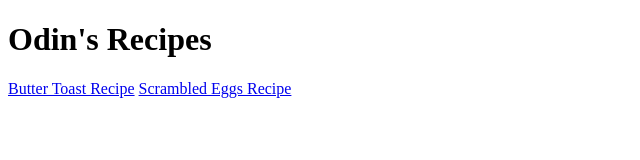
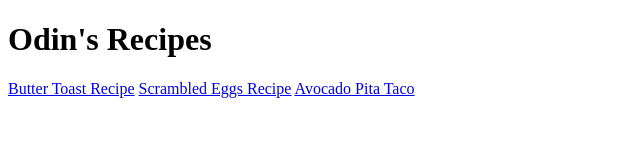
Before and after one commit to YaredMekbib/odin-recipes, a plain HTML site: page index.html in a window 1280 px wide. Shown: the whole page, without its empty margins (0-640 px from the left). Drawn offline with Linux system fonts and the light colour scheme.

Commit message:
Added avocado pita taco recipe to index.html

```diff
--- a/index.html
+++ b/index.html
@@ -10,6 +10,7 @@
         <h1>Odin's Recipes</h1>
         <a href="recipes/butter-toast.html">Butter Toast Recipe</a>
         <a href="recipes/scrambled-eggs.html">Scrambled Eggs Recipe</a>
+        <a href="recipes/avocado-pita-taco.html">Avocado Pita Taco</a>
     </body>
 </html>
 <!--an html boilerplate for Odin's Recipes-->
```
